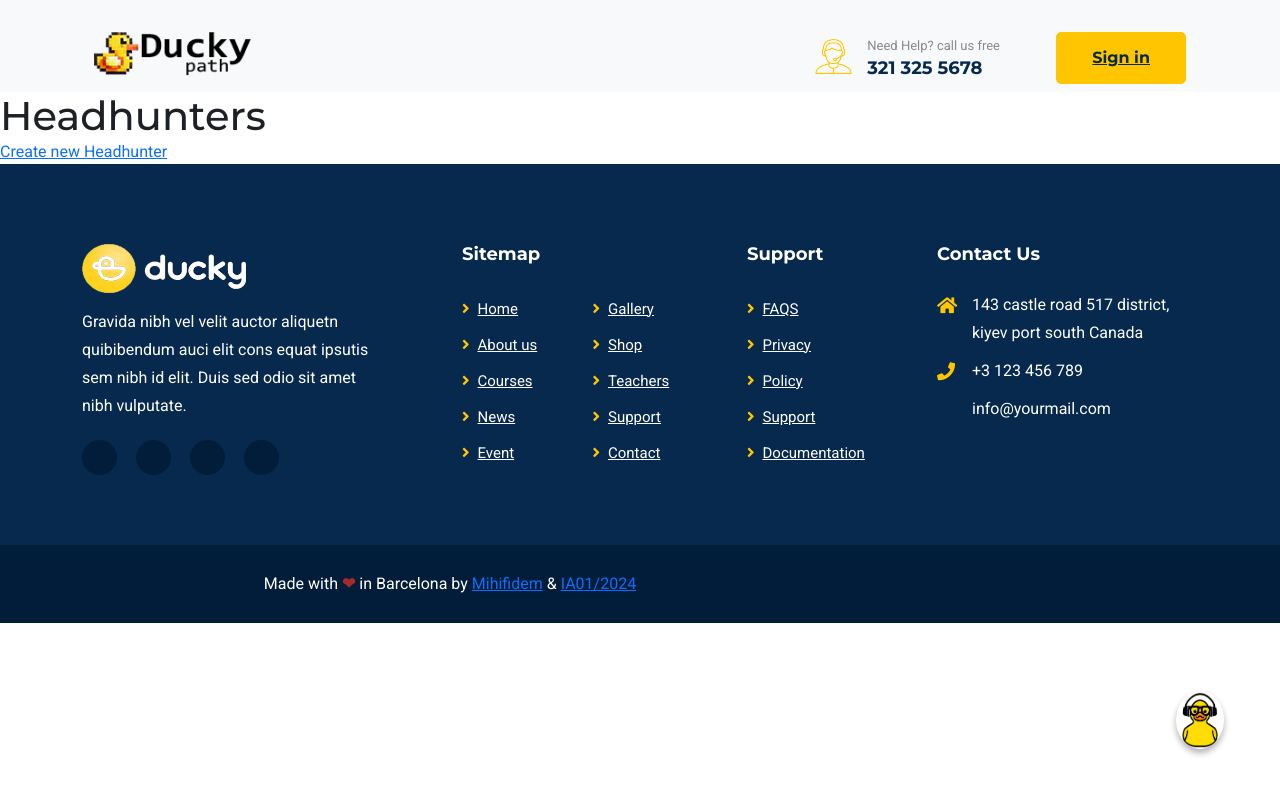
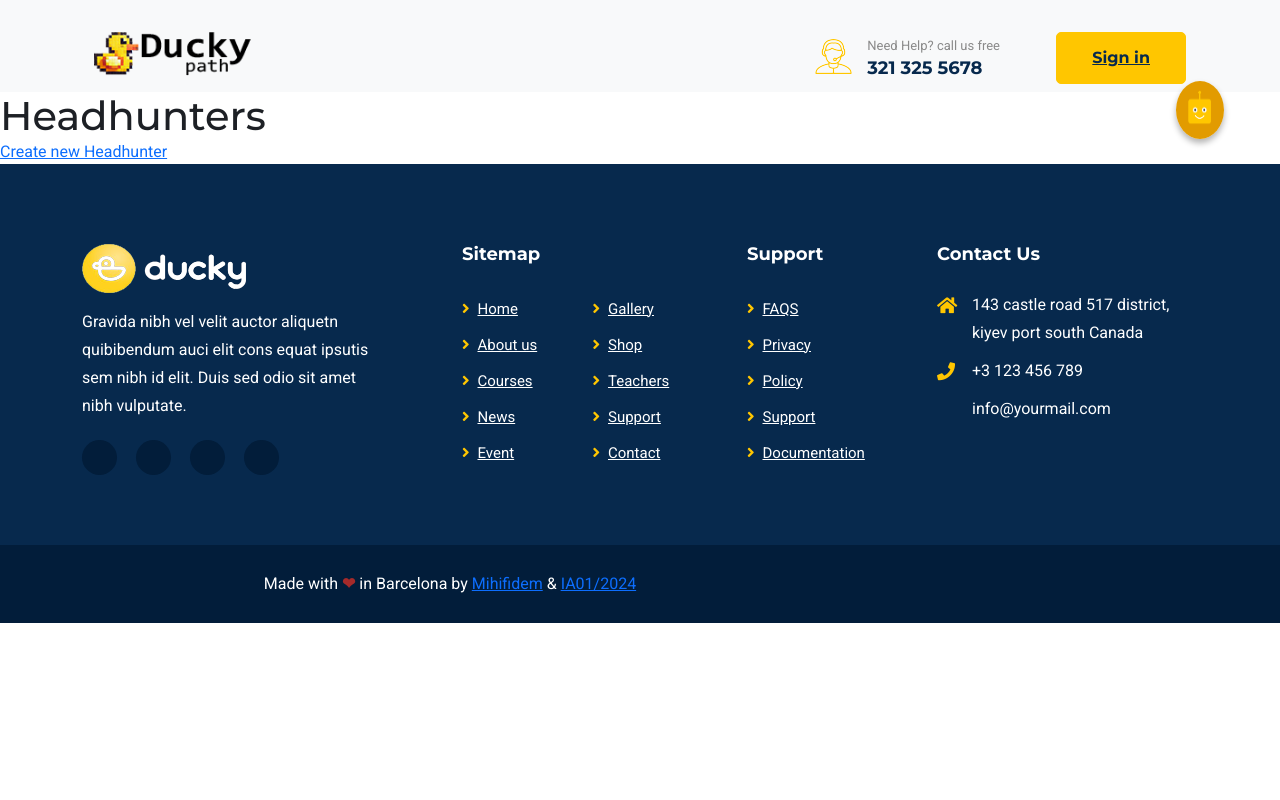
Before and after one commit to mihifidem/idonium2, a Django app: page /headhunters/headhunters/ in a window 1280 px wide. Run offline with Django 5.2, Linux system fonts and the light colour scheme; parts of the project's set-up code (start-up, migrations or seed data) failed here and were passed over; some libraries are stand-ins or nearby versions.

Commit message:
actualizacion de chatbot

```diff
--- a/headhunters/templates/chatbot/chat.html
+++ b/headhunters/templates/chatbot/chat.html
@@ -45,7 +45,7 @@
   /* Toggle button */
   #chatbot-toggle {
     position: fixed;
-    bottom: 50px;
+    top: 10%;
     right: 50px;
     width: 60px;
     height: 60px;
```
Also changed, not shown: headhunters/static/images/chatbot.png.
